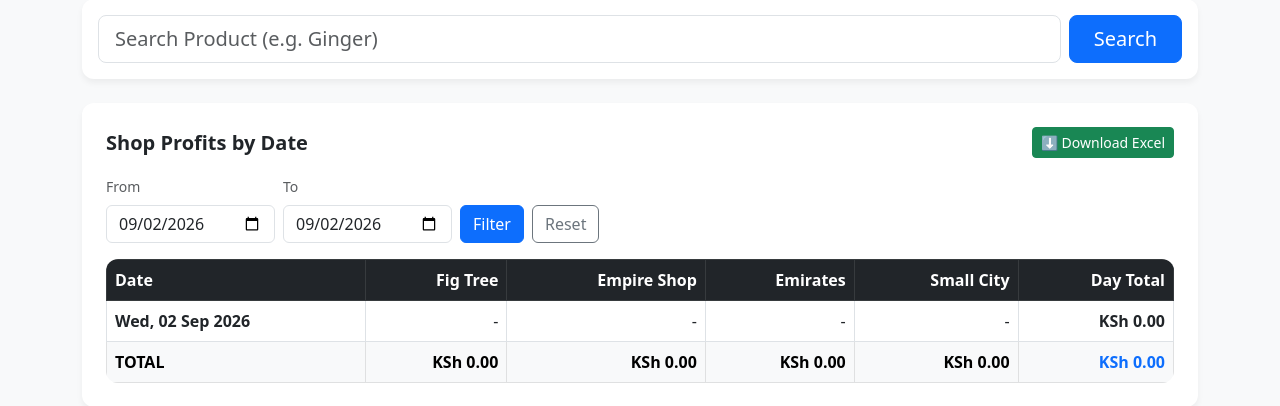
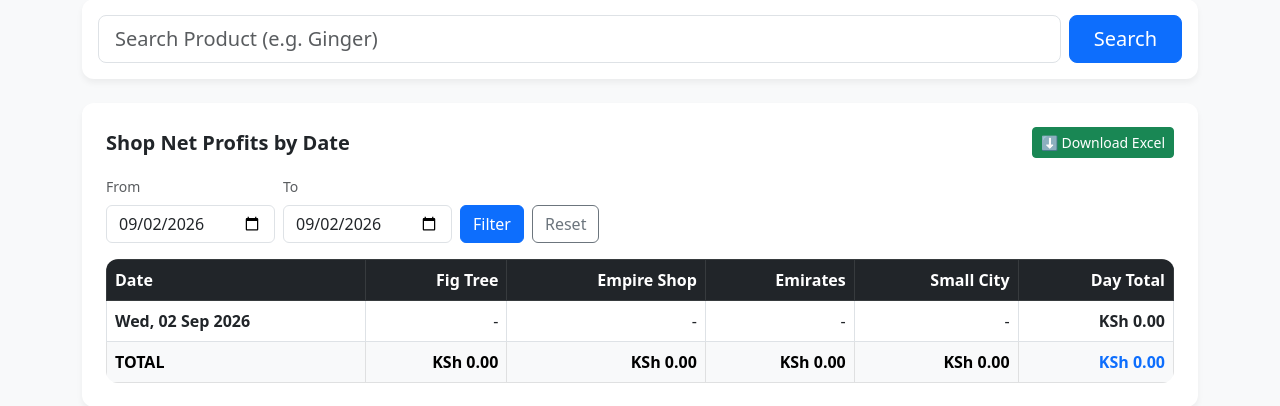
Before and after one commit to ANDERSON254KE/ProfitTracker-, a Django app: page / in a window 1280 px wide. Shown: the part 265-671 px from the top of the page. Run offline with Django 5.2, Linux system fonts and the light colour scheme; data that the repository does not hold is empty.

Commit message:
Show net shop profits in dashboard table; ignore backup/debug files

```diff
--- a/tracker/templates/tracker/dashboard.html
+++ b/tracker/templates/tracker/dashboard.html
@@ -68,7 +68,7 @@
         <!-- Shop Profits by Date -->
         <div class="card p-4 mb-4">
             <div class="d-flex justify-content-between align-items-center mb-3">
-                <h5 class="mb-0 fw-bold">Shop Profits by Date</h5>
+                <h5 class="mb-0 fw-bold">Shop Net Profits by Date</h5>
                 <a href="{% url 'dashboard_export' %}?range_start={{ range_start|date:'Y-m-d' }}&range_end={{ range_end|date:'Y-m-d' }}" class="btn btn-success btn-sm">⬇ Download Excel</a>
             </div>
             <form method="GET" action="/" class="row g-2 mb-3">
--- a/tracker/views.py
+++ b/tracker/views.py
@@ -75,7 +75,16 @@ def dashboard(request):
             profit_map[d] = {}
         profit_map[d][row['shop']] = float(row['total_profit'])
 
-    # Build list of dates and row data
+    # Aggregate expenses by date and shop (from DayTotals)
+    exp_map = {}
+    day_exp = DayTotals.objects.filter(date__gte=range_start, date__lte=range_end)
+    for r in day_exp.values('date', 'shop', 'total_expenditure'):
+        d = r['date']
+        if d not in exp_map:
+            exp_map[d] = {}
+        exp_map[d][r['shop']] = float(r['total_expenditure'])
+
+    # Build list of dates and row data (NET = profit minus expenses)
     dates_range = []
     cur = range_start
     while cur <= range_end:
@@ -90,9 +99,11 @@ def dashboard(request):
         for s in SHOPS:
             val = profit_map.get(d, {}).get(s, 0.0)
             key = s.replace(' ', '_')
-            row[key] = val
-            totals[key] += val
-            row['day_total'] += val
+            exp = exp_map.get(d, {}).get(s, 0.0)
+            net = val - exp
+            row[key] = net
+            totals[key] += net
+            row['day_total'] += net
         grand_total += row['day_total']
         shop_profits_table.append(row)
 
```
Also changed, not shown: 1 other file.
